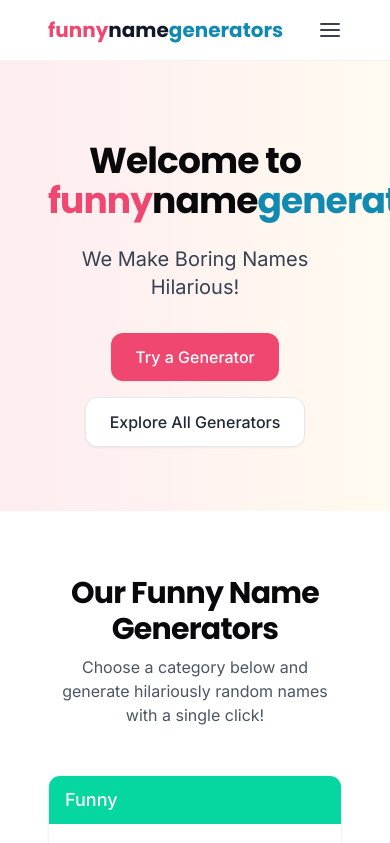
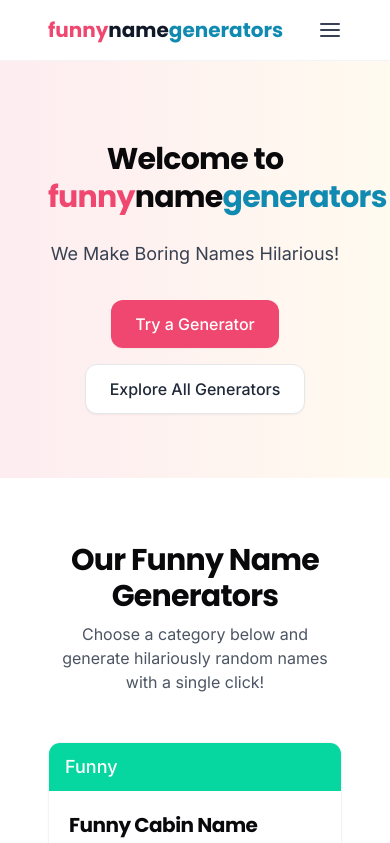
Before and after one commit to Zeetox12345/funnynamegenerators, a React (Vite) app: page / in a window 390 px wide. Shown: the top 843 px of the page. Built offline with nearby package versions, Linux system fonts and the light colour scheme.

Commit message:
Improve mobile responsiveness
Make the body responsive on mobile devices to ensure the landing page content is fully visible.

```diff
--- a/src/pages/Index.tsx
+++ b/src/pages/Index.tsx
@@ -26,10 +26,10 @@ const Index = () => {
           className="hero-gradient pt-20 pb-16 px-4 md:px-8"
         >
           <div className="container mx-auto max-w-4xl text-center">
-            <h1 className="text-4xl md:text-5xl lg:text-6xl font-bold mb-6">
-              Welcome to <span className="text-fun-pink">funny</span>name<span className="text-fun-blue">generators</span><span className="text-gray-500">.com</span>
+            <h1 className="text-3xl sm:text-4xl md:text-5xl lg:text-6xl font-bold mb-6 leading-tight">
+              Welcome to <span className="text-fun-pink">funny</span>name<span className="text-fun-blue">generators</span><span className="text-gray-500 hidden xs:inline">.com</span>
             </h1>
-            <p className="text-xl md:text-2xl text-gray-700 mb-8 max-w-3xl mx-auto">
+            <p className="text-lg sm:text-xl md:text-2xl text-gray-700 mb-8 max-w-3xl mx-auto">
               We Make Boring Names Hilarious!
             </p>
             <div className="flex flex-wrap justify-center gap-4">
```
